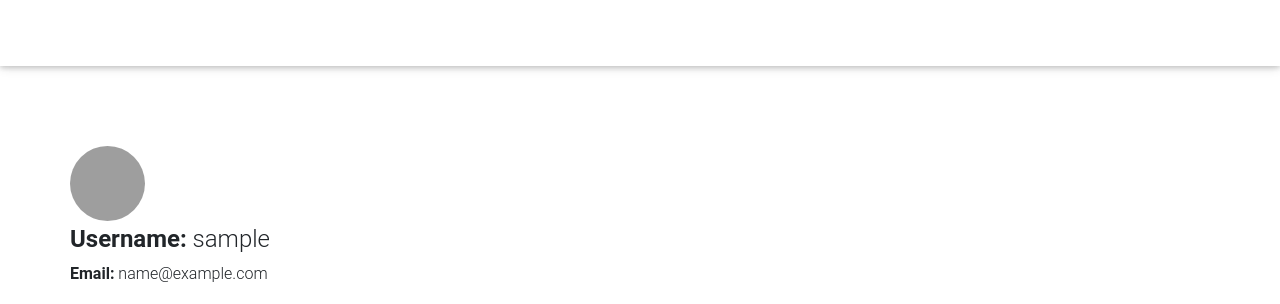
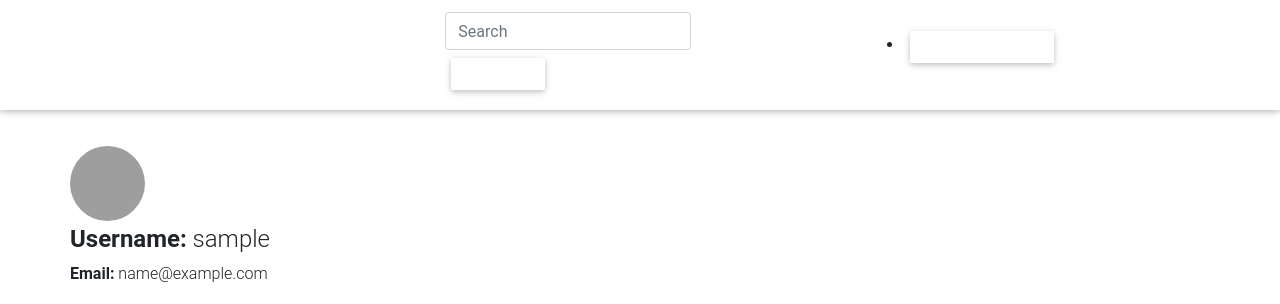
Before and after one commit to sam2020-4/Tutorial, a Django app: template tutorials/templates/registration/profile.html in a window 1280 px wide. Shown: the top 304 px of the page. Run offline with Django 3.2, Linux system fonts and the light colour scheme; the template is opened without the code that fills it, so the values that code supplies are empty; the visitor is signed in with stand-in values (Sample User, id 1); parts of the project's set-up code (start-up, migrations or seed data) failed here and were passed over; some libraries are stand-ins or nearby versions; grey boxes are pictures that could not be loaded.

Commit message:
added views

```diff
--- a/static/css/tutorial.css
+++ b/static/css/tutorial.css
@@ -25,7 +25,7 @@
   }
 
   /* Carousel*/
-  .carousel,
+  /* .carousel,
   .carousel-item,
   .carousel-item.active {
     height: 100%;
@@ -50,4 +50,4 @@
     background-repeat: no-repeat;
     background-size: cover;
     background-position: center center;
-  }
+  } */
--- a/tutorialprj/urls.py
+++ b/tutorialprj/urls.py
@@ -15,9 +15,21 @@ Including another URLconf
 """
 from django.conf.urls import url,include
 from django.contrib import admin
+from django.contrib.auth import views
+from registration.backends.simple.views import RegistrationView
+from tutorials.forms import RegisterForm
+
 
 urlpatterns = [
     url(r'^admin/', admin.site.urls),
-     url(r'', include('tutorials.urls')),
-
+    url(r'', include('tutorials.urls')),
+    url(r'^accounts/register/$',
+        RegistrationView.as_view(
+            form_class=RegisterForm
+        ),
+        name='registration_register',
+    ),
+    url(r'^accounts/', include('registration.backends.simple.urls')),
+    url(r'^logout/$', views.logout, {"next_page": '/'}),
+    url(r'^tinymce/', include('tinymce.urls')),
 ]
--- a/tutorials/admin.py
+++ b/tutorials/admin.py
@@ -1,3 +1,6 @@
 from django.contrib import admin
 
+
 # Register your models here.
+admin.site.register(tutorials)
+admin.site.register(Profile)
--- a/tutorials/templates/navbar.html
+++ b/tutorials/templates/navbar.html
@@ -2,7 +2,7 @@
 <!--Navbar-->
 <nav class="navbar navbar-expand-lg navbar-dark scrolling-navbar fixed-top">
     <!-- Navbar brand -->
-    <a class="navbar-brand" href="#">Tutorial-Web</a>
+    <a class="navbar-brand" href="{% url 'index' %}">Tutorial-Web</a>
 
     <!-- Collapse button -->
     <button class="navbar-toggler" type="button" data-toggle="collapse" data-target="#basicExampleNav" aria-controls="basicExampleNav" aria-expanded="false" aria-label="Toggle navigation">
@@ -15,7 +15,7 @@
       <!-- Links -->
       <ul class="navbar-nav mr-auto">
         <li class="nav-item active">
-          <a class="nav-link" href="#">Home
+          <a class="nav-link" href="{% url 'index' %}">Home
               <span class="sr-only">(current)</span>
           </a>
         </li>
@@ -23,7 +23,7 @@
           <a class="nav-link" href="#">Features</a>
         </li>
         <li class="nav-item">
-          <a class="nav-link" href="#">Pricing</a>
+          <a class="nav-link" href="#">Donate</a>
         </li>
         <!-- Dropdown -->
         <li class="nav-item dropdown">
@@ -34,14 +34,55 @@
             <a class="dropdown-item" href="#">Something else here</a>
           </div>
         </li>
+        {% if user.is_authenticated %}
+
+        {% endif %}
       </ul>
+
+
       <!-- Links -->
+      {% if user.is_authenticated %}
+        <form class="form-inline" role="search" action="{% url 'search_results' %}">
+            <input type="text" class="form-control" placeholder="Search" aria-label="Search" name="keyword">
+            <button type="submit" class="btn btn-outline-white btn-md my-2 btn-sm">Search</button>
+        </form>
 
-      <form class="form-inline">
-        <div class="md-form my-0">
-          <input class="form-control mr-sm-2" type="text" placeholder="Search" aria-label="Search">
-        </div>
-      </form>
+      {% endif %}
+      <div class="col-sm-6 col-lg-6 d-flex justify-content-end">
+          {% if user.is_authenticated %}
+          <ul>
+            <li class="nav-item">
+              <a class="nav-link btn btn-outline-white btn-md my-2 btn-sm text-white success-color-dark" href="{%url 'new-project'%}">SUBMIT YOUR SITE </a>
+            </li>
+          </ul>
+
+          <ul>
+            <li class="dropdown list-unstyled text-white">
+                <a class="nav-link dropdown-toggle" id="navbarDropdownMenuLink-4" data-toggle="dropdown"
+                aria-haspopup="true" aria-expanded="false">
+                <i class="fas fa-user"></i> My Account </a>
+              <ul class="dropdown-menu dropdown-default" role="menu">
+                <li>
+                    <a class="dropdown-item" href="{%url 'profile'%}">Profile</a>
+                  </li>
+                <li>
+                  <a class="dropdown-item" href="/accounts/password/change">Change Password</a>
+                </li>
+                <li>
+                  <a class="dropdown-item" href="/logout">Logout</a>
+                </li>
+              </ul>
+            </li>
+          </ul>
+          {% else %}
+          <li class="list-unstyled">
+              <a class='btn btn-sm btn-cyan font-weight-bold' href="/accounts/login">Login</a>
+              <a class='btn btn-sm btn-cyan font-weight-bold' href="/accounts/register">Register</a>
+          </li>
+
+          {% endif %}
+      </div>
+
     </div>
     <!-- Collapsible content -->
 </nav>
--- a/tutorials/urls.py
+++ b/tutorials/urls.py
@@ -4,9 +4,11 @@ from . import views
 
 urlpatterns = [
     url(r'^$', views.index, name= 'index'),
-    # url(r'^search/', views.search_projects, name='search_results'),
-    # url(r'^project/(\d+)', views.get_project, name='project_results'),
-    # url(r'^new/project$', views.new_project, name='new-project'),
-    # url(r'^accounts/profile/$', views.user_profiles, name='profile'),
-    # url(r'^ratings/', include('star_ratings.urls', namespace='ratings', app_name='ratings')),
+    url(r'^search/', views.search_projects, name='search_results'),
+    url(r'^project/(\d+)', views.get_project, name='project_results'),
+    url(r'^new/project$', views.new_project, name='new-project'),
+    url(r'^accounts/profile/$', views.user_profiles, name='profile'),
 ]
+
+if settings.DEBUG:
+    urlpatterns+= static(settings.MEDIA_URL, document_root = settings.MEDIA_ROOT)
```
Also changed, not shown: tutorials/forms.py (+40 -0 lines), tutorials/views.py (+85 -2 lines).
